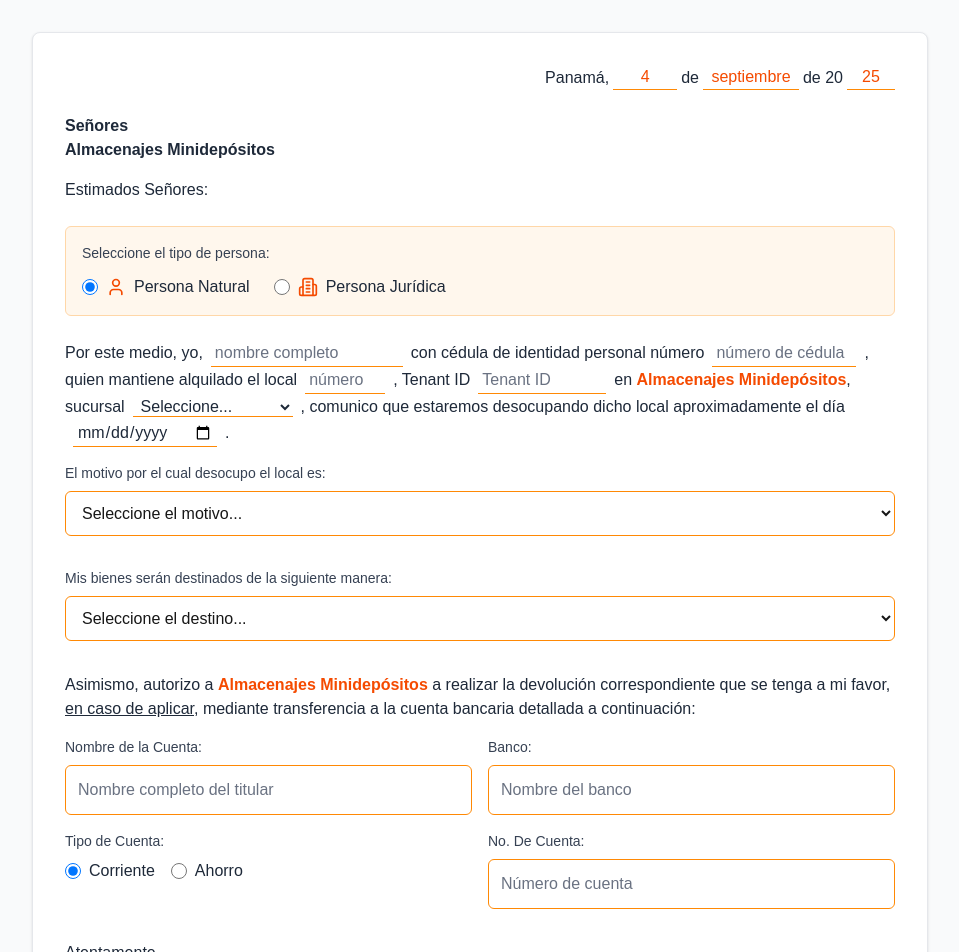
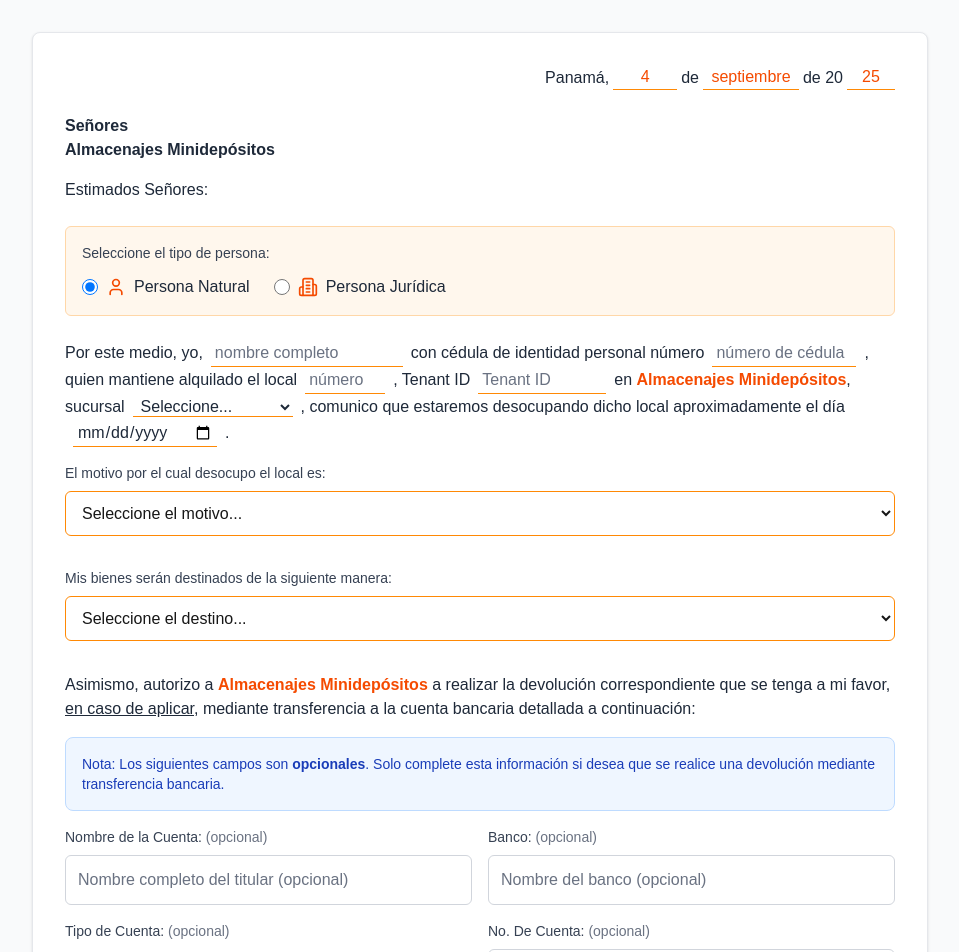
Before and after one commit to GrupoSemah/salidasform, a Next.js app: page / in a window 1280 px wide. Shown: the top 952 px of the page, without its empty margins (160-1119 px from the left). Built offline with nearby package versions, Linux system fonts and the light colour scheme.

Commit message:
feat: Fields Optional for Bank Account

```diff
--- a/src/components/OutForm.tsx
+++ b/src/components/OutForm.tsx
@@ -31,6 +31,9 @@
     defaultValues: {
       tipoPersona: 'natural',
       tipoCuenta: 'corriente',
+      nombreCuenta: '',
+      banco: '',
+      numeroCuenta: ''
     }
   });
 
@@ -117,10 +120,10 @@
         destino_bienes: sanitizeInput(data.destinoBienes),
         nombre_empresa: sanitizeInput(data.nombreEmpresa) || 'N/A',
         ruc_empresa: sanitizeInput(data.rucEmpresa) || 'N/A',
-        nombre_cuenta: sanitizeInput(data.nombreCuenta),
-        banco: sanitizeInput(data.banco),
-        tipo_cuenta: data.tipoCuenta === 'corriente' ? 'Corriente' : 'Ahorro',
-        numero_cuenta: sanitizeInput(data.numeroCuenta),
+        nombre_cuenta: sanitizeInput(data.nombreCuenta) || 'No especificado',
+        banco: sanitizeInput(data.banco) || 'No especificado',
+        tipo_cuenta: data.tipoCuenta ? (data.tipoCuenta === 'corriente' ? 'Corriente' : 'Ahorro') : 'No especificado',
+        numero_cuenta: sanitizeInput(data.numeroCuenta) || 'No especificado',
         nombre_firma: sanitizeInput(data.nombreFirma),
         fecha_envio: new Date().toLocaleString('es-PA'),
         // Incluir firma directamente en el template como imagen inline
@@ -419,17 +422,29 @@
                 Asimismo, autorizo a <strong className="text-orange-600">Almacenajes Minidepósitos</strong> a realizar la devolución correspondiente que se tenga a mi favor, <u>en caso de aplicar</u>, mediante transferencia a la cuenta bancaria detallada a continuación:
               </p>
 
+              <div className="bg-blue-50 border border-blue-200 rounded-lg p-4 mb-4">
+                <p className="text-sm text-blue-800">
+                  <span className="font-medium">Nota:</span> Los siguientes campos son <strong>opcionales</strong>. Solo complete esta información si desea que se realice una devolución mediante transferencia bancaria.
+                </p>
+              </div>
+
               <div className="grid grid-cols-1 sm:grid-cols-2 gap-4 mt-4">
                 <div>
-                  <label className="block mb-2 font-medium text-gray-700 text-sm">Nombre de la Cuenta:</label>
-                  <input {...register('nombreCuenta')} className="border border-orange-400 w-full p-2 sm:p-3 rounded-md focus:border-orange-600 focus:outline-none text-sm sm:text-base placeholder:text-gray-500" placeholder="Nombre completo del titular" />
+                  <label className="block mb-2 font-medium text-gray-700 text-sm">
+                    Nombre de la Cuenta: <span className="text-gray-500 font-normal">(opcional)</span>
+                  </label>
+                  <input {...register('nombreCuenta')} className="border border-gray-300 w-full p-2 sm:p-3 rounded-md focus:border-orange-600 focus:outline-none text-sm sm:text-base placeholder:text-gray-500" placeholder="Nombre completo del titular (opcional)" />
                 </div>
                 <div>
-                  <label className="block mb-2 font-medium text-gray-700 text-sm">Banco:</label>
-                  <input {...register('banco')} className="border border-orange-400 w-full p-2 sm:p-3 rounded-md focus:border-orange-600 focus:outline-none text-sm sm:text-base placeholder:text-gray-500" placeholder="Nombre del banco" />
+                  <label className="block mb-2 font-medium text-gray-700 text-sm">
+                    Banco: <span className="text-gray-500 font-normal">(opcional)</span>
+                  </label>
+                  <input {...register('banco')} className="border border-gray-300 w-full p-2 sm:p-3 rounded-md focus:border-orange-600 focus:outline-none text-sm sm:text-base placeholder:text-gray-500" placeholder="Nombre del banco (opcional)" />
                 </div>
                 <div>
-                  <label className="block mb-2 font-medium text-gray-700 text-sm">Tipo de Cuenta:</label>
+                  <label className="block mb-2 font-medium text-gray-700 text-sm">
+                    Tipo de Cuenta: <span className="text-gray-500 font-normal">(opcional)</span>
+                  </label>
                   <div className="flex flex-col sm:flex-row sm:space-x-4 space-y-2 sm:space-y-0 mt-2">
                     <label className="flex items-center cursor-pointer">
                       <input {...register('tipoCuenta')} type="radio" value="corriente" className="mr-2 w-4 h-4 text-orange-500 border-gray-300 focus:ring-orange-500" />
@@ -442,8 +457,10 @@
                   </div>
                 </div>
                 <div>
-                  <label className="block mb-2 font-medium text-gray-700 text-sm">No. De Cuenta:</label>
-                  <input {...register('numeroCuenta')} className="border border-orange-400 w-full p-2 sm:p-3 rounded-md focus:border-orange-600 focus:outline-none text-sm sm:text-base placeholder:text-gray-500" placeholder="Número de cuenta" />
+                  <label className="block mb-2 font-medium text-gray-700 text-sm">
+                    No. De Cuenta: <span className="text-gray-500 font-normal">(opcional)</span>
+                  </label>
+                  <input {...register('numeroCuenta')} className="border border-gray-300 w-full p-2 sm:p-3 rounded-md focus:border-orange-600 focus:outline-none text-sm sm:text-base placeholder:text-gray-500" placeholder="Número de cuenta (opcional)" />
                 </div>
               </div>
             </div>
--- a/src/types/form.ts
+++ b/src/types/form.ts
@@ -24,11 +24,11 @@
   nombreEmpresa: z.string().optional(),
   rucEmpresa: z.string().optional(),
 
-  // Datos bancarios para devolución
-  nombreCuenta: z.string().min(1, 'Debe ingresar el nombre de la cuenta'),
-  banco: z.string().min(1, 'Debe ingresar el banco'),
-  tipoCuenta: z.enum(['corriente', 'ahorro']),
-  numeroCuenta: z.string().min(1, 'Debe ingresar el número de cuenta'),
+  // Datos bancarios para devolución (opcionales)
+  nombreCuenta: z.string().optional(),
+  banco: z.string().optional(),
+  tipoCuenta: z.enum(['corriente', 'ahorro']).optional(),
+  numeroCuenta: z.string().optional(),
 
   // Firma
   nombreFirma: z.string().min(1, 'Debe ingresar el nombre para la firma'),
```
